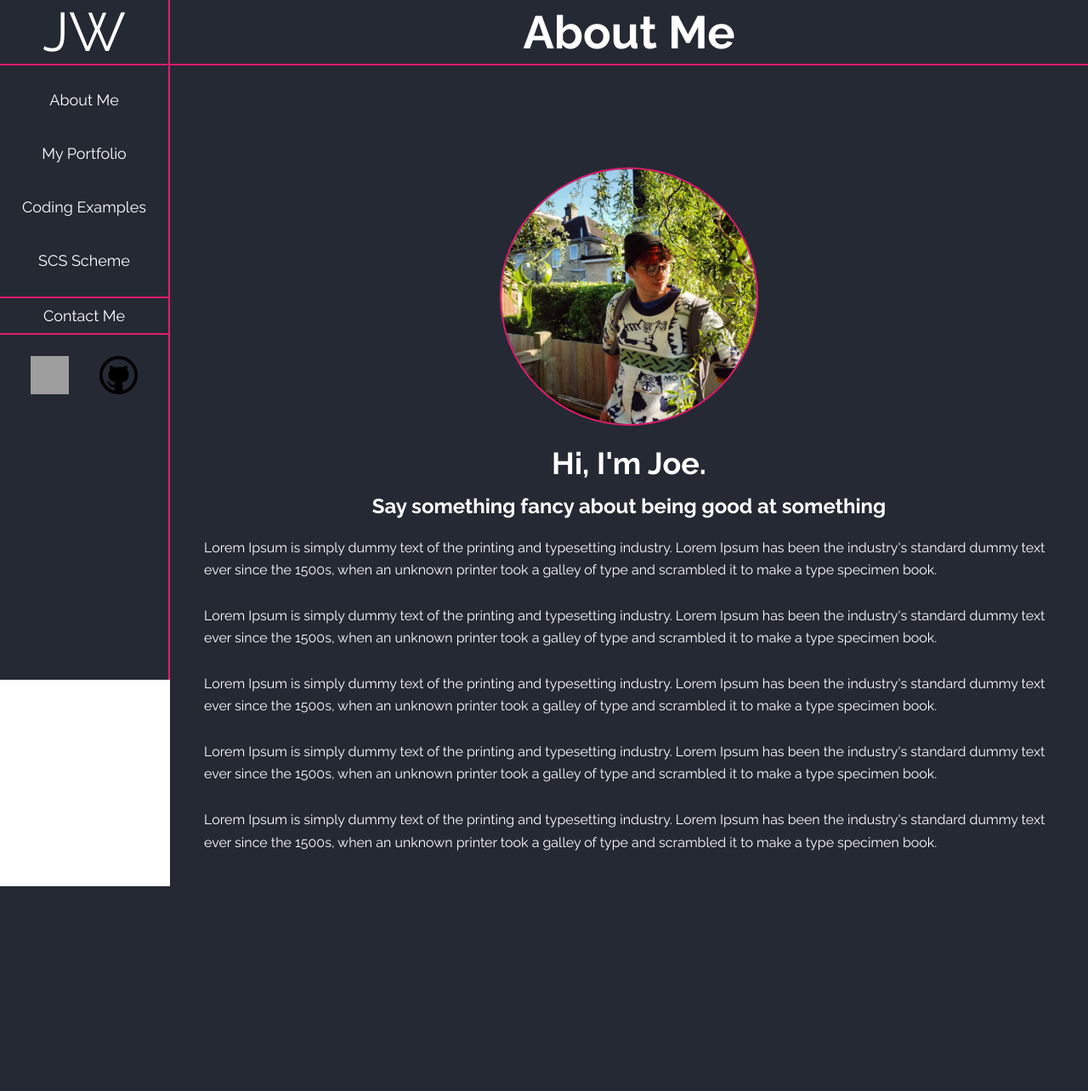
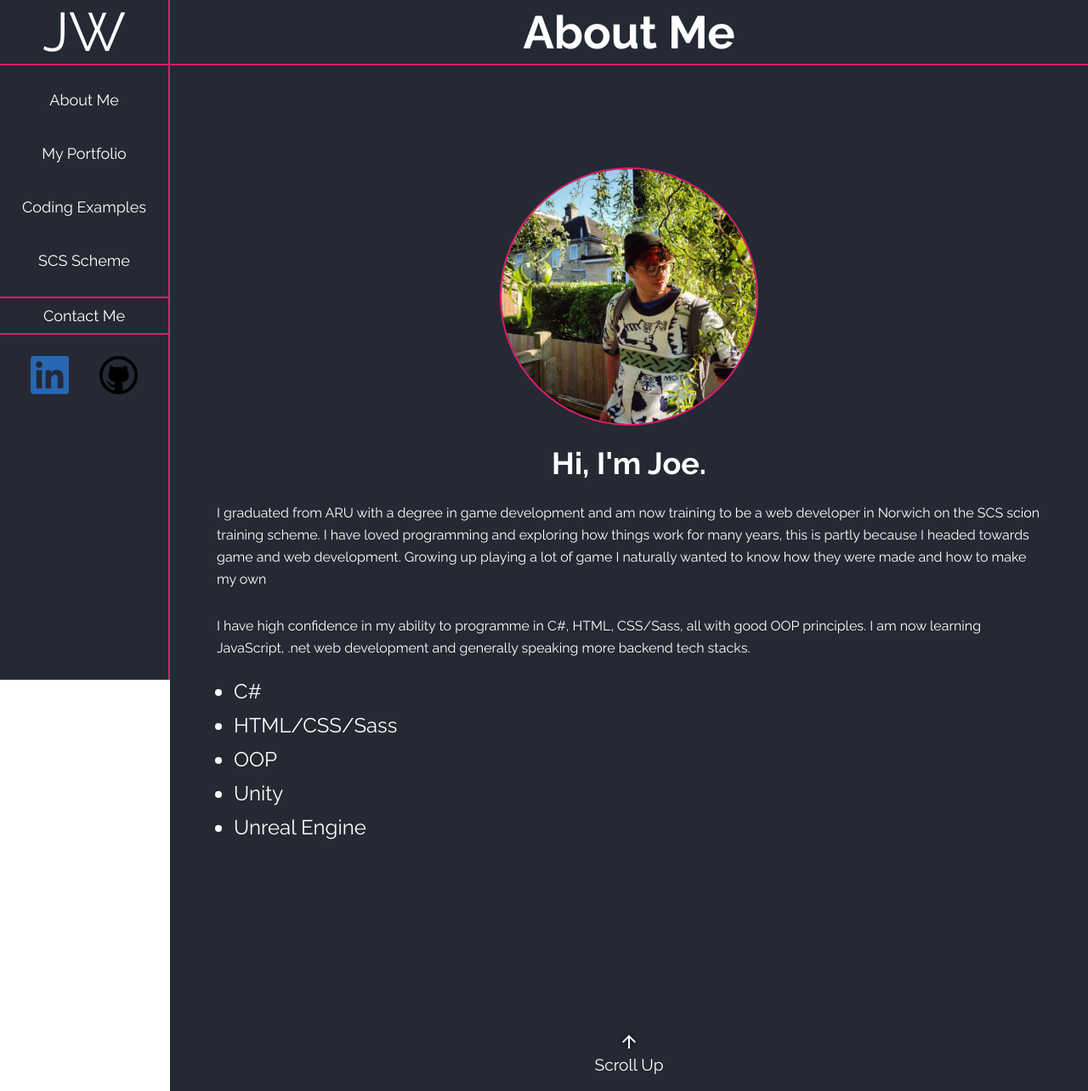
Before and after one commit to JosephWhittle/Portfolio, a PHP site: page /pages/about-me.html in a window 1280 px wide. Shown: the whole page at 85% size. Before the commit the page ends 1043 px from the top, so only its background shows below. Run offline with PHP 8.4, Linux system fonts and the light colour scheme; grey boxes are pictures that could not be loaded.

Commit message:
Update, big fixes

```diff
--- a/css/main.css
+++ b/css/main.css
@@ -163,63 +163,77 @@ p {
   margin-bottom: 1.13rem;
 }
 
-/* line 39, ../../Users/Joewh/Documents/GitHub/Portfolio/sass/3-basics/_base.scss */
+@media screen and (-ms-high-contrast: active), (-ms-high-contrast: none) {
+  /* line 35, ../../Users/Joewh/Documents/GitHub/Portfolio/sass/3-basics/_base.scss */
+  p {
+    font-weight: 600;
+  }
+}
+
+@media screen and (-ms-high-contrast: active), (-ms-high-contrast: none) {
+  /* line 42, ../../Users/Joewh/Documents/GitHub/Portfolio/sass/3-basics/_base.scss */
+  li {
+    font-weight: 600;
+  }
+}
+
+/* line 48, ../../Users/Joewh/Documents/GitHub/Portfolio/sass/3-basics/_base.scss */
 img {
   max-width: 100%;
   max-height: 100%;
 }
 
-/* line 47, ../../Users/Joewh/Documents/GitHub/Portfolio/sass/3-basics/_base.scss */
+/* line 56, ../../Users/Joewh/Documents/GitHub/Portfolio/sass/3-basics/_base.scss */
 .horizontal-margins {
   margin-left: 15px;
   margin-right: 15px;
 }
 
-/* line 52, ../../Users/Joewh/Documents/GitHub/Portfolio/sass/3-basics/_base.scss */
+/* line 61, ../../Users/Joewh/Documents/GitHub/Portfolio/sass/3-basics/_base.scss */
 .vertical-margins {
   margin-top: 20px;
   margin-bottom: 20px;
 }
 
-/* line 57, ../../Users/Joewh/Documents/GitHub/Portfolio/sass/3-basics/_base.scss */
+/* line 66, ../../Users/Joewh/Documents/GitHub/Portfolio/sass/3-basics/_base.scss */
 .vertical-margins-top-only {
   margin-top: 20px;
 }
 
-/* line 60, ../../Users/Joewh/Documents/GitHub/Portfolio/sass/3-basics/_base.scss */
+/* line 69, ../../Users/Joewh/Documents/GitHub/Portfolio/sass/3-basics/_base.scss */
 .vertical-margins-bottom-only {
   margin-bottom: 20px;
 }
 
-/* line 68, ../../Users/Joewh/Documents/GitHub/Portfolio/sass/3-basics/_base.scss */
+/* line 77, ../../Users/Joewh/Documents/GitHub/Portfolio/sass/3-basics/_base.scss */
 .horizontal-container {
   margin-left: auto;
   margin-right: auto;
 }
 
 @media screen and (min-width: 768px) {
-  /* line 68, ../../Users/Joewh/Documents/GitHub/Portfolio/sass/3-basics/_base.scss */
+  /* line 77, ../../Users/Joewh/Documents/GitHub/Portfolio/sass/3-basics/_base.scss */
   .horizontal-container {
     max-width: 568px !important;
   }
 }
 
 @media screen and (min-width: 992px) {
-  /* line 68, ../../Users/Joewh/Documents/GitHub/Portfolio/sass/3-basics/_base.scss */
+  /* line 77, ../../Users/Joewh/Documents/GitHub/Portfolio/sass/3-basics/_base.scss */
   .horizontal-container {
     max-width: 792px !important;
   }
 }
 
 @media screen and (min-width: 1200px) {
-  /* line 68, ../../Users/Joewh/Documents/GitHub/Portfolio/sass/3-basics/_base.scss */
+  /* line 77, ../../Users/Joewh/Documents/GitHub/Portfolio/sass/3-basics/_base.scss */
   .horizontal-container {
     max-width: 1000px !important;
   }
 }
 
 @media screen and (min-width: 1400px) {
-  /* line 68, ../../Users/Joewh/Documents/GitHub/Portfolio/sass/3-basics/_base.scss */
+  /* line 77, ../../Users/Joewh/Documents/GitHub/Portfolio/sass/3-basics/_base.scss */
   .horizontal-container {
     max-width: 1200px !important;
   }
@@ -374,7 +388,7 @@ a {
   justify-content: center;
 }
 
-/* line 12, ../../Users/Joewh/Documents/GitHub/Portfolio/sass/4-layout/_landing-page.scss */
+/* line 14, ../../Users/Joewh/Documents/GitHub/Portfolio/sass/4-layout/_landing-page.scss */
 .landing-page h1 {
   margin-top: auto;
   margin-left: auto;
@@ -383,9 +397,23 @@ a {
   max-height: 128px;
 }
 
-/* line 20, ../../Users/Joewh/Documents/GitHub/Portfolio/sass/4-layout/_landing-page.scss */
+@media screen and (-ms-high-contrast: active), (-ms-high-contrast: none) {
+  /* line 14, ../../Users/Joewh/Documents/GitHub/Portfolio/sass/4-layout/_landing-page.scss */
+  .landing-page h1 {
+    margin-top: 0;
+  }
+}
+
+/* line 27, ../../Users/Joewh/Documents/GitHub/Portfolio/sass/4-layout/_landing-page.scss */
 .landing-page .scroll {
   margin-top: auto;
+}
+
+@media screen and (-ms-high-contrast: active), (-ms-high-contrast: none) {
+  /* line 27, ../../Users/Joewh/Documents/GitHub/Portfolio/sass/4-layout/_landing-page.scss */
+  .landing-page .scroll {
+    margin-bottom: auto;
+  }
 }
 
 /* line 4, ../../Users/Joewh/Documents/GitHub/Portfolio/sass/4-layout/_main-area.scss */
@@ -487,17 +515,17 @@ a {
 }
 
 /* line 7, ../../Users/Joewh/Documents/GitHub/Portfolio/sass/5-modules/_about-blocks.scss */
-.about-block h2, .about-block h3 {
+.about-block h2 {
   text-align: center;
   margin-top: 20px;
 }
 
-/* line 12, ../../Users/Joewh/Documents/GitHub/Portfolio/sass/5-modules/_about-blocks.scss */
+/* line 16, ../../Users/Joewh/Documents/GitHub/Portfolio/sass/5-modules/_about-blocks.scss */
 .about-block p {
   margin-top: 20px;
 }
 
-/* line 16, ../../Users/Joewh/Documents/GitHub/Portfolio/sass/5-modules/_about-blocks.scss */
+/* line 20, ../../Users/Joewh/Documents/GitHub/Portfolio/sass/5-modules/_about-blocks.scss */
 .about-block div {
   width: 300px;
   height: 300px;
@@ -508,9 +536,17 @@ a {
   margin-top: 20px;
 }
 
-/* line 25, ../../Users/Joewh/Documents/GitHub/Portfolio/sass/5-modules/_about-blocks.scss */
+/* line 29, ../../Users/Joewh/Documents/GitHub/Portfolio/sass/5-modules/_about-blocks.scss */
 .about-block div img {
   border-radius: 100%;
+}
+
+/* line 34, ../../Users/Joewh/Documents/GitHub/Portfolio/sass/5-modules/_about-blocks.scss */
+.about-block ul {
+  margin-bottom: 200px;
+  font-size: x-large;
+  line-height: 2.5rem;
+  padding-left: 20px;
 }
 
 /* line 3, ../../Users/Joewh/Documents/GitHub/Portfolio/sass/5-modules/_contact-section.scss */
@@ -610,7 +646,7 @@ a {
   justify-content: space-evenly;
 }
 
-/* line 10, ../../Users/Joewh/Documents/GitHub/Portfolio/sass/5-modules/_social-logos.scss */
+/* line 12, ../../Users/Joewh/Documents/GitHub/Portfolio/sass/5-modules/_social-logos.scss */
 .social-icon {
   display: inline-block;
   text-align: center;
@@ -620,7 +656,15 @@ a {
   border-radius: 100%;
 }
 
-/* line 18, ../../Users/Joewh/Documents/GitHub/Portfolio/sass/5-modules/_social-logos.scss */
+@media screen and (-ms-high-contrast: active), (-ms-high-contrast: none) {
+  /* line 12, ../../Users/Joewh/Documents/GitHub/Portfolio/sass/5-modules/_social-logos.scss */
+  .social-icon {
+    margin-left: 25px;
+    margin-right: 25px;
+  }
+}
+
+/* line 26, ../../Users/Joewh/Documents/GitHub/Portfolio/sass/5-modules/_social-logos.scss */
 .social-icon img {
   width: 100%;
   height: 100%;
--- a/pages/about-me.html
+++ b/pages/about-me.html
@@ -1,5 +1,6 @@
 <!doctype html>
 <html lang="en">
+
 <head>
   <!--Meta tags-->
   <meta charset="UTF-8">
@@ -8,18 +9,19 @@
 
     <!--favicon/page name-->
     <title>Portfolio | Joseph Whittle</title>
-    <meta name="description" content="Personal Portfolio represnting web development work by Joseph Whittle"><meta name="author" content="">
+    <meta name=" description" content="Personal Portfolio represnting web development work by Joseph Whittle">
+  <meta name="author" content="">
   <link rel="shortcut icon" href="/images/NetmattersLogos/NM-ICO-FAV.ico">
 
   <!--API's-->
-    <link href="https://fonts.googleapis.com/icon?family=Material+Icons"
-      rel="stylesheet">
+  <link href="https://fonts.googleapis.com/icon?family=Material+Icons" rel="stylesheet">
 
   <!--Stylesheets/links-->
   <link rel="stylesheet" href="/css/main.css">
 
 
 </head>
+
 <body>
 
   <div id="page-container">
@@ -51,7 +53,7 @@
       <ul id="social-icon-list">
         <li class="social-icon hover-background-linkedin">
           <a>
-            <img src="/images/icon-linkedin.png" alt="Linked-In button">
+            <img src="/images/icon-linkedin-blue.png" alt="Linked-In button">
           </a>
         </li>
         <li class="social-icon hover-background-github">
@@ -84,42 +86,42 @@
       <div class="horizontal-container">
 
         <!--INSERT PAGE CONTENT BELOW-->
-      <div id="about-me" class="vertical-margins horizontal-margins horizontal-container">
+        <div id="about-me" class="vertical-margins horizontal-margins">
           <div class="about-block">
             <div>
               <img src="/images/IMG_20200519_003454_158.jpg" alt="">
             </div>
             <h2>Hi, I'm Joe.</h2>
-          <h3>Say something fancy about being good at something</h3>
-          <p>Lorem Ipsum is simply dummy text of the printing and typesetting industry.
-             Lorem Ipsum has been the industry's standard dummy text ever since the 1500s,
-              when an unknown printer took a galley of type and scrambled it to make a
-              type specimen book.
+            <p>I graduated from ARU with a degree in game development and am now training to be a web developer in
+              Norwich on the SCS scion training scheme. I have loved programming and exploring how things work for many
+              years, this is partly because I headed towards game and web development. Growing up playing a lot of game
+              I naturally wanted to know how they were made and how to make my own
             </p>
-           <p>Lorem Ipsum is simply dummy text of the printing and typesetting industry.
-            Lorem Ipsum has been the industry's standard dummy text ever since the 1500s,
-            when an unknown printer took a galley of type and scrambled it to make a
-            type specimen book.
+            <p>I have high confidence in my ability to programme in C#, HTML, CSS/Sass, all with good OOP principles. I
+              am now learning JavaScript, .net web development and generally speaking more backend tech stacks.
             </p>
-          <p>Lorem Ipsum is simply dummy text of the printing and typesetting industry.
-            Lorem Ipsum has been the industry's standard dummy text ever since the 1500s,
-            when an unknown printer took a galley of type and scrambled it to make a
-            type specimen book.
-          </p>
-          <p>Lorem Ipsum is simply dummy text of the printing and typesetting industry.
-            Lorem Ipsum has been the industry's standard dummy text ever since the 1500s,
-            when an unknown printer took a galley of type and scrambled it to make a
-            type specimen book.
-          </p>
-          <p>Lorem Ipsum is simply dummy text of the printing and typesetting industry.
-            Lorem Ipsum has been the industry's standard dummy text ever since the 1500s,
-            when an unknown printer took a galley of type and scrambled it to make a
-            type specimen book.
-          </p>
+            <ul>
+              <li>C#</li>
+              <li>HTML/CSS/Sass</li>
+              <li>OOP</li>
+              <li>Unity</li>
+              <li>Unreal Engine</li>
+            </ul>
           </div>
         </div>
+      </div>
+
+      <!--Scroll section at the bottom-->
+      <div class="vertical-margins">
+        <span class="scroll hover-image-highlight">
+          <a href="#main">
+            <span class="arrow material-icons">arrow_upward</span>
+            <span class="text">Scroll Up</span>
+          </a>
+        </span>
       </div>
     </div>
   </div>
 </body>
+
 </html>
--- a/pages/coding-examples.html
+++ b/pages/coding-examples.html
@@ -51,7 +51,7 @@
       <ul id="social-icon-list">
         <li class="social-icon hover-background-linkedin">
           <a>
-            <img src="/images/icon-linkedin.png" alt="Linked-In button">
+            <img src="/images/icon-linkedin-blue.png" alt="Linked-In button">
           </a>
         </li>
         <li class="social-icon hover-background-github">
--- a/sass/3-basics/_base.scss
+++ b/sass/3-basics/_base.scss
@@ -34,6 +34,15 @@ h4 {
 
 p {
     @include p-vr;
+    @media screen and (-ms-high-contrast: active), (-ms-high-contrast: none) {
+        font-weight: 600;
+    }
+}
+
+li {
+    @media screen and (-ms-high-contrast: active), (-ms-high-contrast: none) {
+        font-weight: 600;
+    }
 }
 
 img {
--- a/sass/4-layout/_landing-page.scss
+++ b/sass/4-layout/_landing-page.scss
@@ -9,16 +9,27 @@
   text-align: center;
   justify-content: center;
 
+
+
     h1 {
       margin-top: auto;
       margin-left: auto;
       margin-right: auto;
       line-height: normal;
       max-height: 128px;
+
+      @media screen and (-ms-high-contrast: active), (-ms-high-contrast: none) {
+        margin-top: 0;
+      }
+
     }
 
     .scroll {
       margin-top: auto;
+
+      @media screen and (-ms-high-contrast: active), (-ms-high-contrast: none) {
+        margin-bottom: auto;
+      }
     }
 
   }
--- a/sass/5-modules/_about-blocks.scss
+++ b/sass/5-modules/_about-blocks.scss
@@ -4,9 +4,13 @@
 .about-block {
     margin-top: 10vh;     //using vh might be a mistake
 
-    h2, h3 {
+    h2 {
         text-align: center;
         margin-top: 20px;
+    }
+
+    h3 {
+
     }
 
     p {
@@ -27,4 +31,11 @@
         }
     }
 
+    ul {
+        margin-bottom: 200px;
+        font-size: x-large;
+        line-height:2.5rem;
+        padding-left: 20px;
+    }
+
 }
--- a/sass/5-modules/_social-logos.scss
+++ b/sass/5-modules/_social-logos.scss
@@ -4,6 +4,8 @@
 #social-icon-list {
     display: flex;
     justify-content:space-evenly;
+
+
 
 }
 
@@ -15,6 +17,12 @@
     height: 45px;
     border-radius: 100%;
 
+    @media screen and (-ms-high-contrast: active), (-ms-high-contrast: none) {
+        margin-left: 25px;
+        margin-right: 25px;
+
+    }
+
     img {
         width:100%;
         height: 100%;
```
Also changed, not shown: 1 other file. Lines whose indentation alone changed are shown as unchanged.
